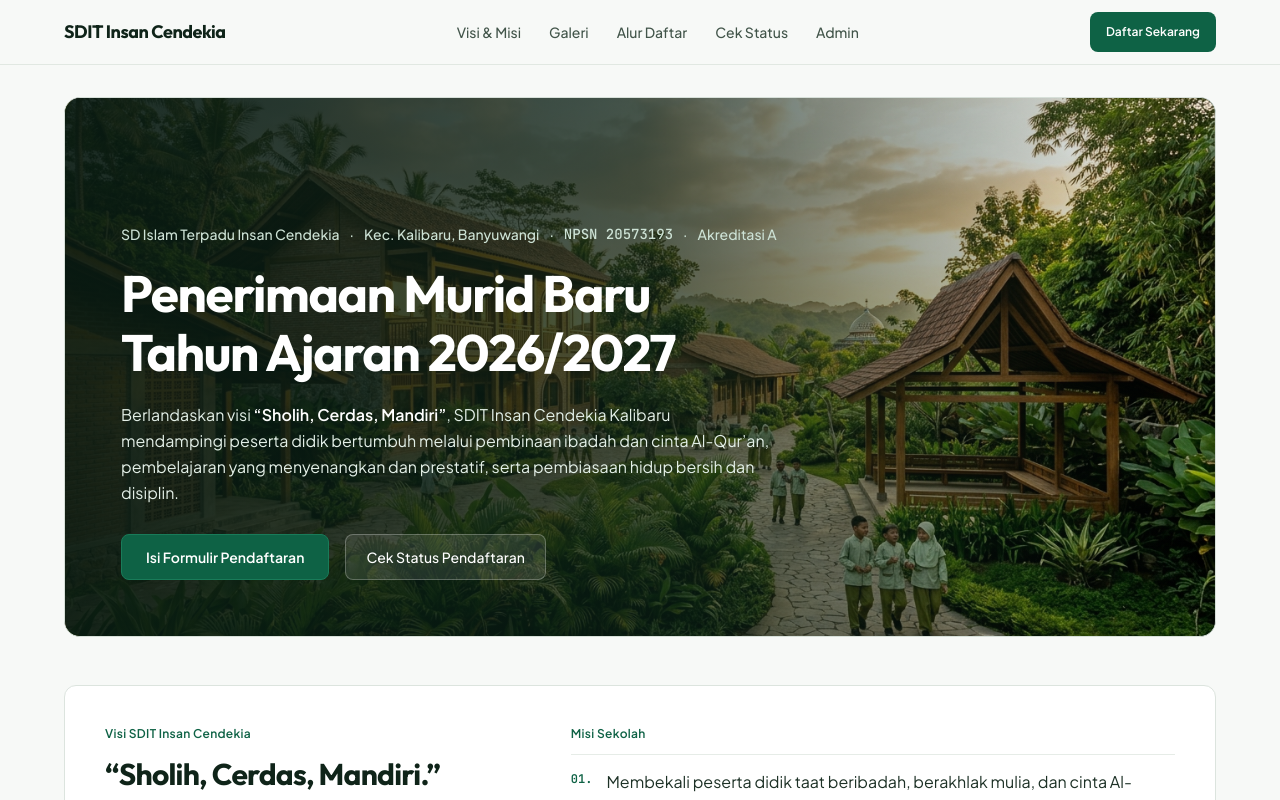
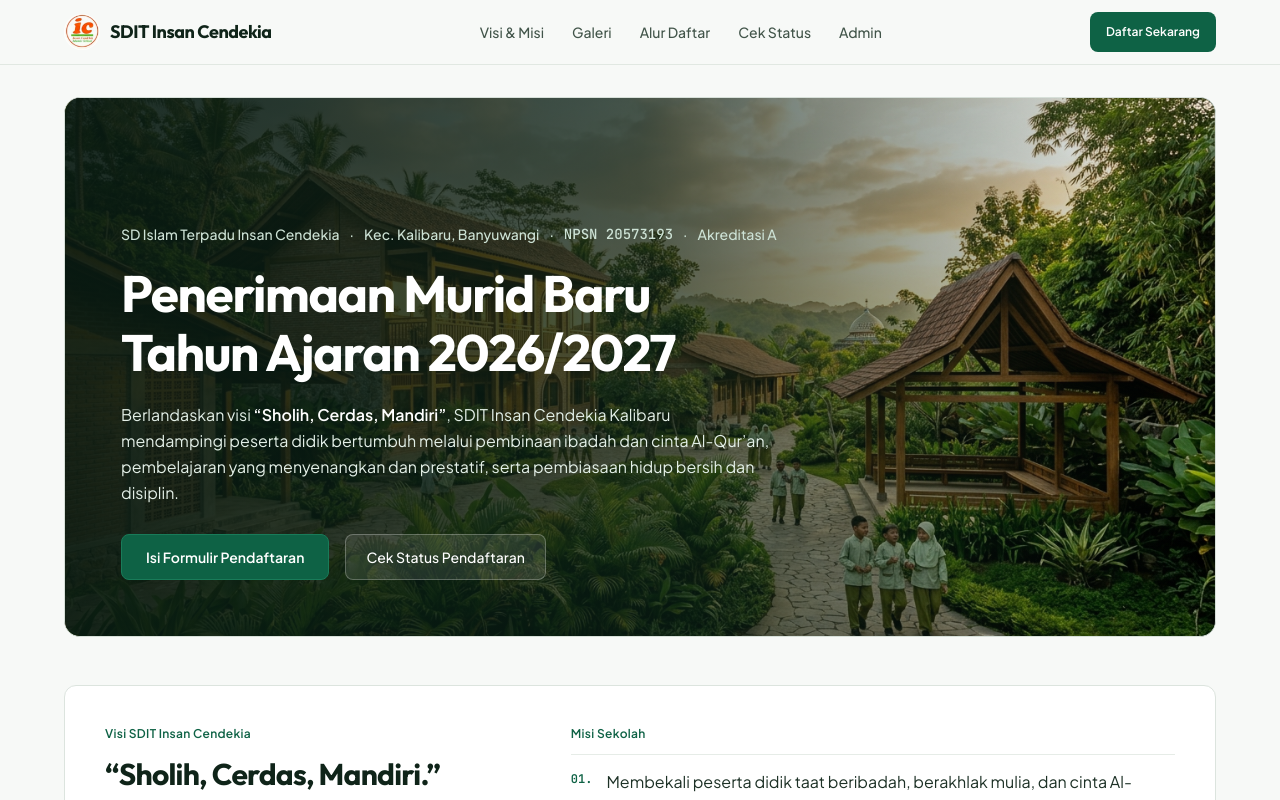
Before and after one commit to tasyantik482-commits/spmbiticKalibaru, a React (Vite) app: page / in a window 1280 px wide. Shown: the top 800 px of the page. Built offline with nearby package versions, Linux system fonts and the light colour scheme; no server answers.

Commit message:
feat: add school logo to branding and print card
Integrate the official school logo into the header and the printable registration document, and update favicon and social media metadata.

```diff
--- a/index.html
+++ b/index.html
@@ -14,7 +14,10 @@
       content="Portal resmi Sistem Penerimaan Murid Baru (SPMB) SD Islam Terpadu Insan Cendekia Kecamatan Kalibaru, Banyuwangi."
     />
     <meta property="og:type" content="website" />
+    <meta property="og:image" content="/logo-sdit-ic.png" />
     <meta name="twitter:card" content="summary_large_image" />
+    <link rel="icon" type="image/png" href="/logo-sdit-ic.png" />
+    <link rel="apple-touch-icon" href="/logo-sdit-ic.png" />
     <link rel="preconnect" href="https://fonts.googleapis.com" />
     <link rel="preconnect" href="https://fonts.gstatic.com" crossorigin />
     <link
--- a/src/App.tsx
+++ b/src/App.tsx
@@ -10,6 +10,7 @@ import {
   X,
 } from 'lucide-react';
 import heroCampusImg from './assets/images/hero_itic_school_campus_1794616635107.jpg';
+import schoolLogoImg from './assets/images/logo_sdit_ic_kalibaru.png';
 import kegiatanSholatDhuhaImg from './assets/images/gallery/kegiatan_sholat_dhuha.jpg';
 import kegiatanKreasiSiswaImg from './assets/images/gallery/kegiatan_kreasi_siswa.jpg';
 import kegiatanProyekP5Img from './assets/images/gallery/kegiatan_proyek_p5.jpg';
@@ -151,6 +152,7 @@ export default function App() {
   const [modalOpen, setModalOpen] = useState(false);
 
   const [heroImgError, setHeroImgError] = useState(false);
+  const [logoImgError, setLogoImgError] = useState(false);
   const [brokenGalleryIds, setBrokenGalleryIds] = useState<Record<string, boolean>>({});
   const [lightboxIndex, setLightboxIndex] = useState<number | null>(null);
 
@@ -217,13 +219,24 @@ export default function App() {
       {/* Top Bar Contract: 3 zones separated by clean responsive gap */}
       <header className="no-print sticky top-0 z-40 bg-[#F7F9F7]/95 backdrop-blur-sm border-b border-[#E1E8E2]">
         <div className="max-w-[1200px] mx-auto px-4 sm:px-6 h-16 flex items-center justify-between gap-4 lg:gap-8">
-          {/* Zone 1: Single-line brand wordmark */}
+          {/* Zone 1: Single-line brand wordmark with official school emblem */}
           <button
             type="button"
             onClick={() => navigateToSection('beranda')}
-            className="font-display text-base sm:text-lg font-bold tracking-tight text-[#0F2419] whitespace-nowrap shrink-0 cursor-pointer min-h-[44px] flex items-center"
+            className="font-display text-base sm:text-lg font-bold tracking-tight text-[#0F2419] whitespace-nowrap shrink-0 cursor-pointer min-h-[44px] inline-flex items-center gap-2.5"
           >
-            SDIT Insan Cendekia
+            {!logoImgError ? (
+              <img
+                src={schoolLogoImg}
+                alt="Logo SDIT Insan Cendekia Kalibaru"
+                referrerPolicy="no-referrer"
+                onError={() => setLogoImgError(true)}
+                className="w-8 h-8 sm:w-9 sm:h-9 rounded-full object-contain shrink-0 bg-white"
+              />
+            ) : (
+              <School className="w-6 h-6 text-[#0E6245] shrink-0" />
+            )}
+            <span>SDIT Insan Cendekia</span>
           </button>
 
           {/* Zone 2: 5 concise single-line text nav links */}
@@ -744,7 +757,17 @@ export default function App() {
       {/* Quiet Footer */}
       <footer className="no-print border-t border-[#DCE4DE] bg-white">
         <div className="max-w-[1200px] mx-auto px-4 sm:px-6 py-10 flex flex-col md:flex-row md:items-start md:justify-between gap-8 text-sm text-[#4A5D52]">
-          <div className="space-y-2 max-w-md">
+          <div className="flex items-start gap-3.5 max-w-md">
+            {!logoImgError && (
+              <img
+                src={schoolLogoImg}
+                alt="Logo SDIT Insan Cendekia Kalibaru"
+                referrerPolicy="no-referrer"
+                onError={() => setLogoImgError(true)}
+                className="w-11 h-11 rounded-full object-contain shrink-0 bg-white border border-[#DCE4DE]"
+              />
+            )}
+            <div className="space-y-2">
               <div className="font-display text-base font-semibold text-[#0F2419]">
                 SD Islam Terpadu Insan Cendekia Kalibaru
               </div>
@@ -757,6 +780,7 @@ export default function App() {
                 <span className="font-mono tabular-nums">NPSN 20573193</span>
                 <span aria-hidden="true">·</span>
                 <span>Akreditasi A</span>
+              </div>
             </div>
           </div>
 
--- a/src/components/PrintableRegistrationCard.tsx
+++ b/src/components/PrintableRegistrationCard.tsx
@@ -2,6 +2,7 @@ import React, { useEffect, useState } from 'react';
 import { Download, Printer, X } from 'lucide-react';
 import type { AdminApplicantRecord } from '../types/spmb';
 import { toDriveThumbnailUrl, triggerFileDownload } from '../services/spmbService';
+import schoolLogoImg from '../assets/images/logo_sdit_ic_kalibaru.png';
 
 interface PrintableRegistrationCardProps {
   applicant: AdminApplicantRecord | null;
@@ -116,11 +117,18 @@ export default function PrintableRegistrationCard({
         >
           {/* Kop Sekolah */}
           <div className="border-b-2 border-[#0F2419] pb-4 flex flex-col sm:flex-row sm:items-center sm:justify-between gap-4">
+            <div className="flex items-start sm:items-center gap-3.5">
+              <img
+                src={schoolLogoImg}
+                alt="Logo SDIT Insan Cendekia Kalibaru"
+                referrerPolicy="no-referrer"
+                className="w-14 h-14 sm:w-16 sm:h-16 rounded-full object-contain shrink-0 bg-white"
+              />
               <div className="space-y-1">
                 <div className="text-xs font-semibold tracking-wide text-[#0E6245]">
                   YAYASAN BINA INSAN MULIA KALIBARU
                 </div>
-              <h3 className="font-display text-xl font-bold text-[#0F2419]">
+                <h3 className="font-display text-lg sm:text-xl font-bold text-[#0F2419]">
                   SD ISLAM TERPADU INSAN CENDEKIA KALIBARU
                 </h3>
                 <p className="text-xs text-[#4A5D52]">
@@ -129,6 +137,7 @@ export default function PrintableRegistrationCard({
                 <p className="text-xs text-[#4A5D52]">
                   Telp: (0333) 897694 · Email: sditic08@gmail.com
                 </p>
+              </div>
             </div>
             <div className="sm:text-right shrink-0">
               <div className="text-[11px] font-medium text-[#5A6D62]">
```
Also changed, not shown: public/logo-sdit-ic.png (added), src/assets/images/logo_sdit_ic_kalibaru.png (added). Lines whose indentation alone changed are shown as unchanged.
